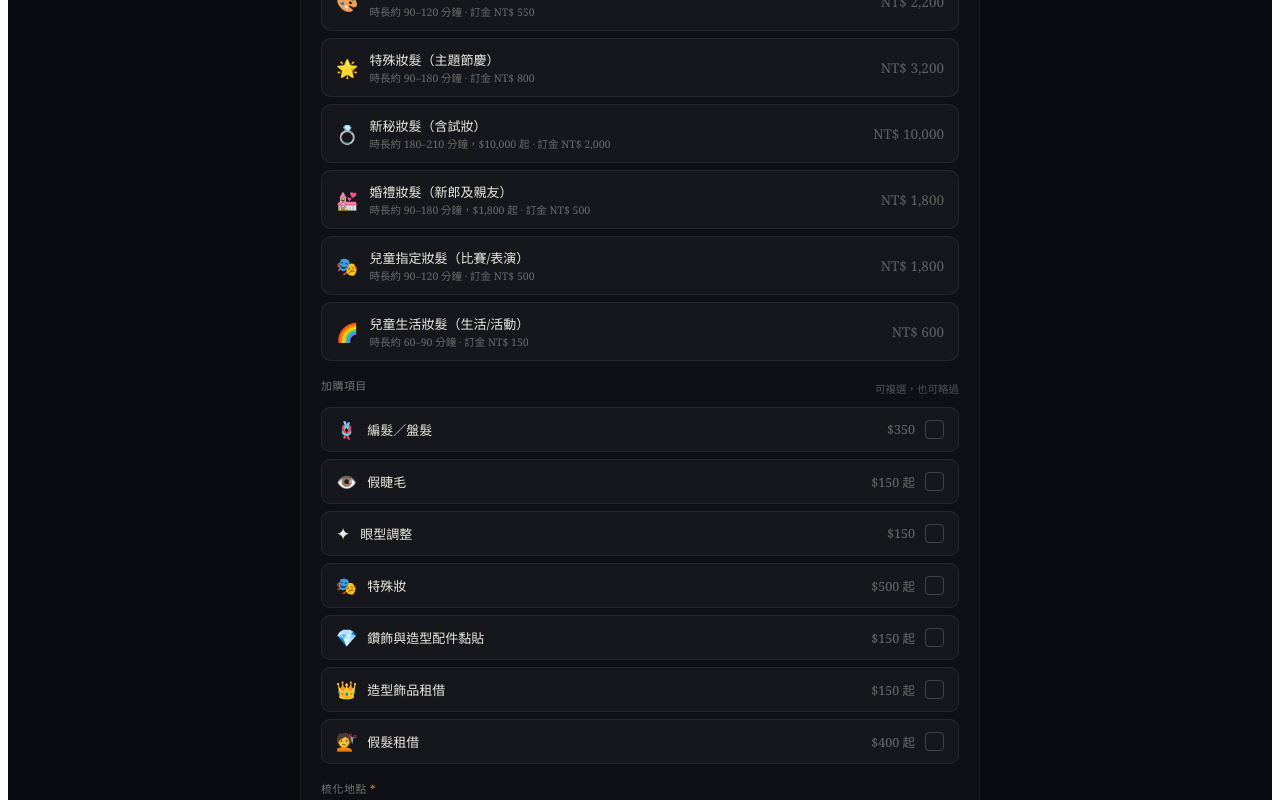
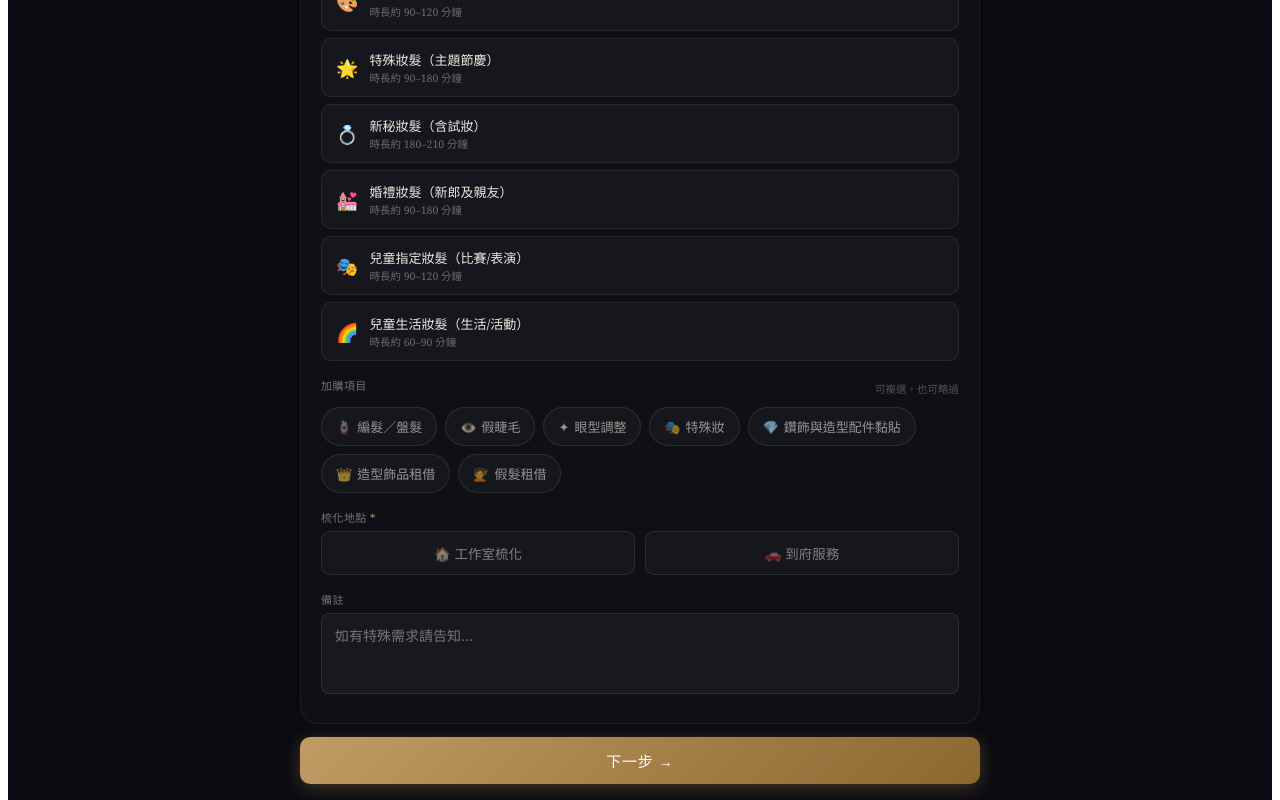
Before and after one commit to SHIIN-Joy/Shiin_booking, a React (Vite) app in the folder salon-booking/: page / in a window 1280 px wide. Shown: the part 860-1660 px from the top of the page. Built offline with nearby package versions, Linux system fonts and the light colour scheme.

Commit message:
Update App.jsx

```diff
--- a/salon-booking/src/App.jsx
+++ b/salon-booking/src/App.jsx
@@ -5,25 +5,27 @@ const SALON_NAME = "拾形造型";
 const SALON_EN   = "Shiin Studio";
 
 const SERVICES = [
-  { id: 1,  name: "單髮服務",                  price: 1200,  deposit: 300,  icon: "✂️", note: "時長約 30–60 分鐘" },
-  { id: 2,  name: "單妝服務",                  price: 1200,  deposit: 300,  icon: "💄", note: "時長約 30–60 分鐘" },
-  { id: 3,  name: "精緻妝髮（僅放髮）",        price: 2000,  deposit: 500,  icon: "✨", note: "時長約 60–90 分鐘" },
-  { id: 4,  name: "個人指定妝髮（客製化）",    price: 2200,  deposit: 550,  icon: "🎨", note: "時長約 90–120 分鐘" },
-  { id: 5,  name: "特殊妝髮（主題節慶）",      price: 3200,  deposit: 800,  icon: "🌟", note: "時長約 90–180 分鐘" },
-  { id: 6,  name: "新秘妝髮（含試妝）",        price: 10000, deposit: 2000, icon: "💍", note: "時長約 180–210 分鐘，$10,000 起" },
-  { id: 7,  name: "婚禮妝髮（新郎及親友）",    price: 1800,  deposit: 500,  icon: "💒", note: "時長約 90–180 分鐘，$1,800 起" },
-  { id: 8,  name: "兒童指定妝髮（比賽/表演）", price: 1800,  deposit: 500,  icon: "🎭", note: "時長約 90–120 分鐘" },
-  { id: 9,  name: "兒童生活妝髮（生活/活動）", price: 600,   deposit: 150,  icon: "🌈", note: "時長約 60–90 分鐘" },
+  { id: 1, name: "單髮服務",                  icon: "✂️", note: "時長約 30–60 分鐘" },
+  { id: 2, name: "單妝服務",                  icon: "💄", note: "時長約 30–60 分鐘" },
+  { id: 3, name: "精緻妝髮（僅放髮）",        icon: "✨", note: "時長約 60–90 分鐘" },
+  { id: 4, name: "個人指定妝髮（客製化）",    icon: "🎨", note: "時長約 90–120 分鐘" },
+  { id: 5, name: "特殊妝髮（主題節慶）",      icon: "🌟", note: "時長約 90–180 分鐘" },
+  { id: 6, name: "新秘妝髮（含試妝）",        icon: "💍", note: "時長約 180–210 分鐘" },
+  { id: 7, name: "婚禮妝髮（新郎及親友）",    icon: "💒", note: "時長約 90–180 分鐘" },
+  { id: 8, name: "兒童指定妝髮（比賽/表演）", icon: "🎭", note: "時長約 90–120 分鐘" },
+  { id: 9, name: "兒童生活妝髮（生活/活動）", icon: "🌈", note: "時長約 60–90 分鐘" },
 ];
 
+const DEPOSIT = 500;
+
 const ADDONS = [
-  { id: 1, name: "編髮／盤髮",         price: 350,  icon: "🪢", priceNote: "$350" },
-  { id: 2, name: "假睫毛",             price: 150,  icon: "👁️", priceNote: "$150 起" },
-  { id: 3, name: "眼型調整",           price: 150,  icon: "✦",  priceNote: "$150" },
-  { id: 4, name: "特殊妝",             price: 500,  icon: "🎭", priceNote: "$500 起" },
-  { id: 5, name: "鑽飾與造型配件黏貼", price: 150,  icon: "💎", priceNote: "$150 起" },
-  { id: 6, name: "造型飾品租借",       price: 150,  icon: "👑", priceNote: "$150 起" },
-  { id: 7, name: "假髮租借",           price: 400,  icon: "💇", priceNote: "$400 起" },
+  { id: 1, name: "編髮／盤髮",         icon: "🪢" },
+  { id: 2, name: "假睫毛",             icon: "👁️" },
+  { id: 3, name: "眼型調整",           icon: "✦"  },
+  { id: 4, name: "特殊妝",             icon: "🎭" },
+  { id: 5, name: "鑽飾與造型配件黏貼", icon: "💎" },
+  { id: 6, name: "造型飾品租借",       icon: "👑" },
+  { id: 7, name: "假髮租借",           icon: "💇" },
 ];
 
 const BANK_INFO = {
@@ -122,7 +124,7 @@ function PaymentModal({ booking, svc, onSuccess, onClose }) {
           </div>
           <div style={{ textAlign: "right" }}>
             <div style={{ fontSize: 10, color: "rgba(237,233,225,0.38)", marginBottom: 2 }}>訂金金額</div>
-            <div style={{ fontSize: 24, fontWeight: 500, color: "#c19b64" }}>{fmtPrice(svc?.deposit)}</div>
+            <div style={{ fontSize: 24, fontWeight: 500, color: "#c19b64" }}>{fmtPrice(DEPOSIT)}</div>
           </div>
         </div>
 
@@ -220,8 +222,8 @@ export default function BookingSystem() {
           lineId:       booking.lineId,
           locationType: booking.locationType,
           address:      booking.locationType === "到府服務" ? booking.address : STUDIO_ADDRESS,
-          deposit:      fmtPrice(svc?.deposit),
-          price:        fmtPrice(svc?.price),
+          deposit:      fmtPrice(DEPOSIT),
+          price:        "（依諮詢確認）",
           status:       booking.status === "paid" ? "已確認付款" : "待確認匯款",
           last5:        booking.last5 || "",
           addons:       addonNames,
@@ -295,7 +297,7 @@ export default function BookingSystem() {
 
   const svc        = SERVICES.find(s => s.id === form.serviceId);
   const doneSvc    = done ? SERVICES.find(s => s.id === done.serviceId) : null;
-  const addonTotal = selectedAddons.reduce((sum, a) => sum + a.price, 0);
+  const addonTotal = 0; // 加購不顯示價格
   const STEP_LABELS = ["填寫資料", "同意書", "確認預約", "完成"];
 
   const setF = (key) => (e) => setForm(p => ({ ...p, [key]: e.target.value }));
@@ -376,7 +378,7 @@ export default function BookingSystem() {
 
                   <div>
                     <FieldLabel label="預約時間" required />
-                    <TextInput value={form.datetime} onChange={setF("datetime")} placeholder="例：4/5 上午 10 點" error={errors.datetime} />
+                    <TextInput value={form.datetime} onChange={setF("datetime")} placeholder="例：2026/4/5 上午10點" error={errors.datetime} />
                   </div>
 
                   {/* 服務項目 */}
@@ -391,9 +393,8 @@ export default function BookingSystem() {
                             <span style={{ fontSize: 18, marginRight: 11 }}>{s.icon}</span>
                             <div style={{ flex: 1 }}>
                               <div style={{ fontSize: 13, fontWeight: sel ? 500 : 400 }}>{s.name}</div>
-                              <div style={{ fontSize: 10.5, color: "rgba(237,233,225,0.4)", marginTop: 1 }}>{s.note} · 訂金 {fmtPrice(s.deposit)}</div>
+                              <div style={{ fontSize: 10.5, color: "rgba(237,233,225,0.4)", marginTop: 1 }}>{s.note}</div>
                             </div>
-                            <div style={{ fontSize: 13.5, color: sel ? "#c19b64" : "rgba(237,233,225,0.35)", fontWeight: 500, marginLeft: 8, whiteSpace: "nowrap" }}>{fmtPrice(s.price)}</div>
                           </button>
                         );
                       })}
@@ -407,17 +408,20 @@ export default function BookingSystem() {
                       <span style={{ fontSize: 10.5, color: "rgba(237,233,225,0.3)" }}>可複選，也可略過</span>
                     </div>
                     {selectedAddons.length > 0 && (
-                      <div style={{ fontSize: 12, color: "#c19b64", marginBottom: 8 }}>已選 {selectedAddons.length} 項，加購 {fmtPrice(addonTotal)}</div>
+                      <div style={{ fontSize: 12, color: "#c19b64", marginBottom: 8 }}>已選 {selectedAddons.length} 項</div>
                     )}
-                    <div style={{ display: "grid", gap: 7 }}>
+                    <div style={{ display: "flex", flexWrap: "wrap", gap: 8 }}>
                       {ADDONS.map(a => {
                         const sel = !!selectedAddons.find(x => x.id === a.id);
                         return (
-                          <button key={a.id} onClick={() => toggleAddon(a)} style={{ display: "flex", alignItems: "center", padding: "10px 14px", background: sel ? "linear-gradient(135deg,rgba(193,155,100,0.18),rgba(193,155,100,0.07))" : "rgba(255,255,255,0.03)", border: `1px solid ${sel ? "#c19b64" : "rgba(255,255,255,0.07)"}`, borderRadius: 9, cursor: "pointer", color: "#ede9e1", fontFamily: "inherit", transition: "all 0.2s", textAlign: "left", width: "100%" }}>
-                            <span style={{ fontSize: 17, marginRight: 10 }}>{a.icon}</span>
-                            <div style={{ flex: 1, fontSize: 13, fontWeight: sel ? 500 : 400 }}>{a.name}</div>
-                            <span style={{ fontSize: 12.5, color: sel ? "#c19b64" : "rgba(237,233,225,0.4)", marginRight: 10 }}>{a.priceNote}</span>
-                            <div style={{ width: 17, height: 17, borderRadius: 4, background: sel ? "#c19b64" : "transparent", border: `1.5px solid ${sel ? "#c19b64" : "rgba(237,233,225,0.2)"}`, display: "flex", alignItems: "center", justifyContent: "center", fontSize: 10, color: "#fff", flexShrink: 0 }}>{sel ? "✓" : ""}</div>
+                          <button key={a.id} onClick={() => toggleAddon(a)} style={{
+                            padding: "9px 14px", border: `1px solid ${sel ? "#c19b64" : "rgba(255,255,255,0.09)"}`,
+                            borderRadius: 20, cursor: "pointer", fontFamily: "inherit", fontSize: 13, transition: "all 0.2s",
+                            background: sel ? "linear-gradient(135deg,rgba(193,155,100,0.2),rgba(193,155,100,0.08))" : "rgba(255,255,255,0.03)",
+                            color: sel ? "#c19b64" : "rgba(237,233,225,0.6)",
+                            display: "flex", alignItems: "center", gap: 5,
+                          }}>
+                            <span>{a.icon}</span> {a.name}
                           </button>
                         );
                       })}
@@ -513,8 +517,8 @@ export default function BookingSystem() {
                       ["姓名", form.name],
                       ["電話", form.phone],
                       ["LINE ID", form.lineId],
-                      ["服務費", fmtPrice(svc?.price)],
-                      ["訂金", fmtPrice(svc?.deposit)],
+                      ["服務費", "（依諮詢確認）"],
+                      ["訂金", fmtPrice(DEPOSIT)],
                     ].map(([k, v], i, arr) => (
                       <div key={k} style={{ display: "flex", justifyContent: "space-between", alignItems: "center", padding: "10px 14px", borderBottom: i < arr.length - 1 ? "1px solid rgba(255,255,255,0.05)" : "none" }}>
                         <span style={{ fontSize: 11.5, color: "rgba(237,233,225,0.4)", flexShrink: 0 }}>{k}</span>
@@ -559,7 +563,7 @@ export default function BookingSystem() {
                       ["預約時間", done.datetime],
                       ["梳化地點", done.locationType],
                       ["姓名", done.name],
-                      ["訂金", fmtPrice(doneSvc?.deposit)],
+                      ["訂金", fmtPrice(DEPOSIT)],
                     ].map(([k, v]) => (
                       <div key={k} style={{ display: "flex", justifyContent: "space-between", padding: "6px 0", borderBottom: "1px solid rgba(255,255,255,0.04)", fontSize: 13 }}>
                         <span style={{ color: "rgba(237,233,225,0.4)" }}>{k}</span>
@@ -607,7 +611,7 @@ export default function BookingSystem() {
                 ["預約時間", done.datetime],
                 ["梳化地點", done.locationType],
                 ["姓名", done.name],
-                ["訂金", fmtPrice(doneSvc?.deposit)],
+                ["訂金", fmtPrice(DEPOSIT)],
               ].map(([k, v]) => (
                 <div key={k} style={{ display: "flex", justifyContent: "space-between", padding: "6px 0", borderBottom: "1px solid rgba(255,255,255,0.04)", fontSize: 13 }}>
                   <span style={{ color: "rgba(237,233,225,0.4)" }}>{k}</span>
@@ -658,7 +662,7 @@ export default function BookingSystem() {
                         <StatusBadge status={b.status} />
                       </div>
                       <div style={{ display: "grid", gridTemplateColumns: "1fr 1fr", gap: "3px 10px", marginBottom: 9 }}>
-                        {[["姓名", b.name], ["電話", b.phone], ["LINE ID", b.lineId], b.last5 ? ["末五碼", b.last5] : ["訂金", fmtPrice(bSvc?.deposit)]].map(([k, v]) => (
+                        {[["姓名", b.name], ["電話", b.phone], ["LINE ID", b.lineId], b.last5 ? ["末五碼", b.last5] : ["訂金", fmtPrice(DEPOSIT)]].map(([k, v]) => (
                           <div key={k} style={{ fontSize: 11 }}>
                             <span style={{ color: "rgba(237,233,225,0.35)" }}>{k}：</span>
                             <span style={{ color: "rgba(237,233,225,0.7)" }}>{v}</span>
```
